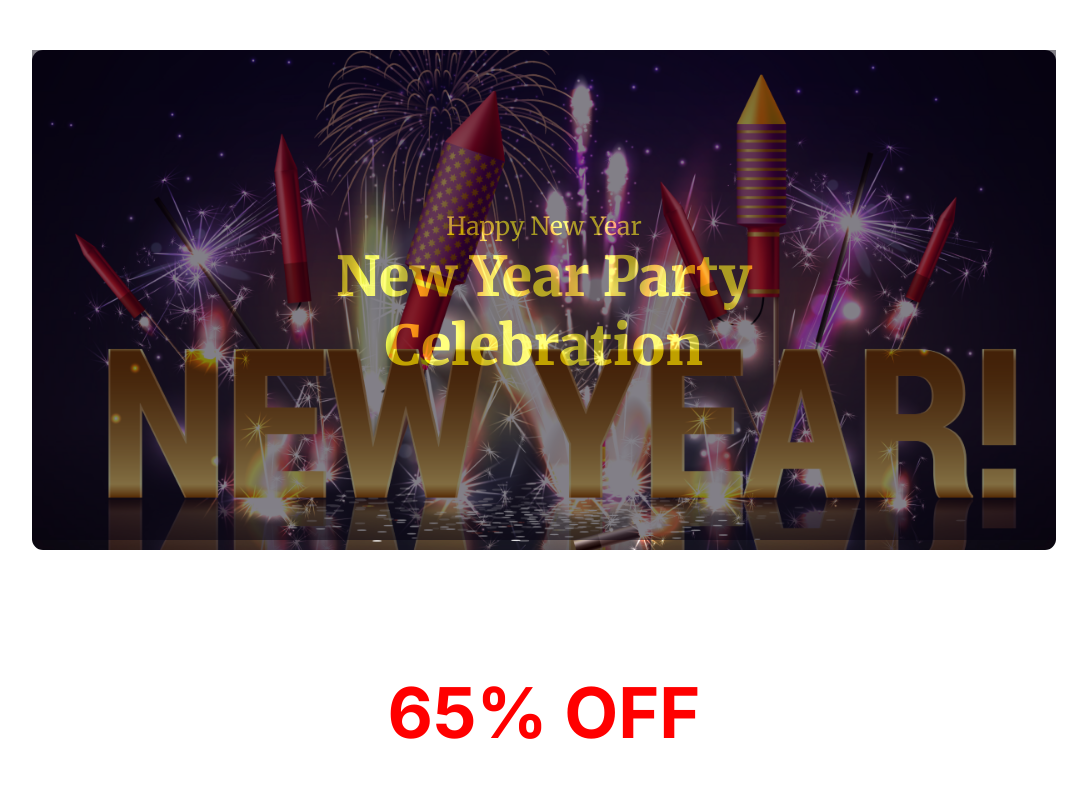
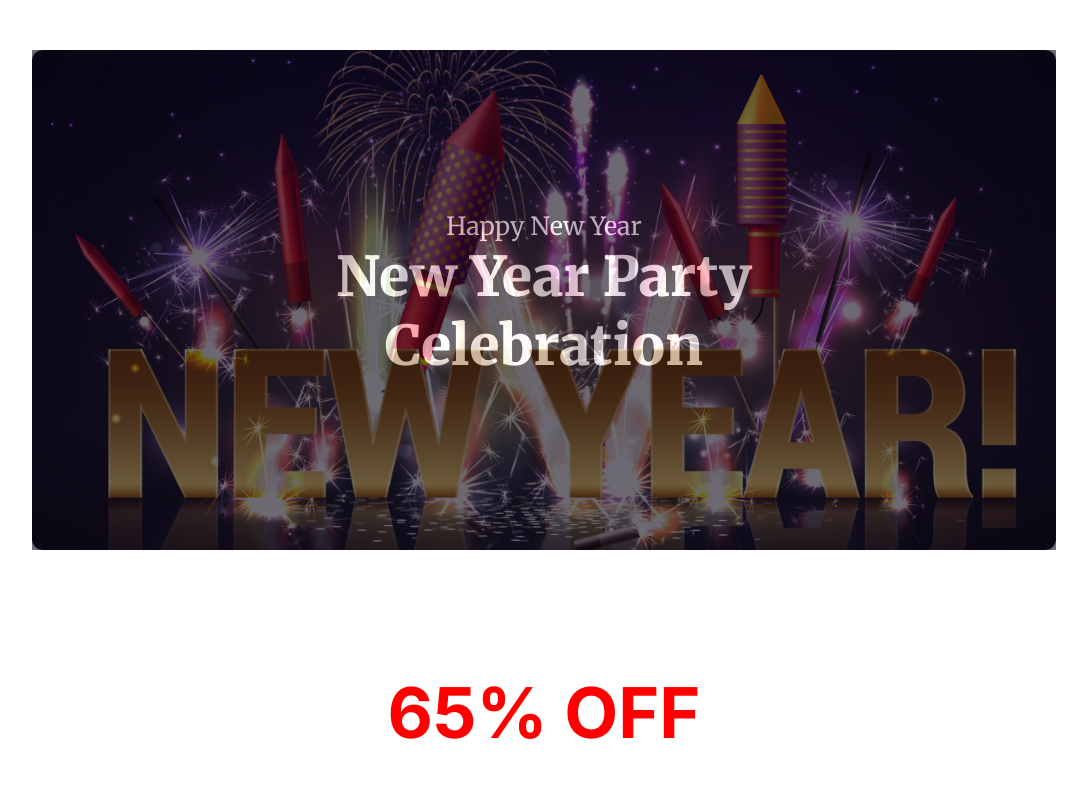
Before and after one commit to devsafi/new-year-celebration, a plain HTML site: page index.html in a window 1280 px wide. Shown: the top 792 px of the page, without its empty margins (96-1183 px from the left). Drawn offline with Linux system fonts and the light colour scheme.

Commit message:
project end

```diff
--- a/styles/style.css
+++ b/styles/style.css
@@ -27,10 +27,10 @@ header .new-year {
 
 .container .container-text {
   padding: 160px 300px;
-  color: yellow;
-  /* color: white; */
-  background-color: #070211;
-  opacity: 0.5;
+  color: white;
+  background-color: #0b0716;
+  opacity: 0.6;
+  height: 180px;
 }
 
 .container .container-text p {
@@ -103,6 +103,7 @@ section .welcome {
   justify-content: space-between;
   align-items: center;
 }
+
 section .welcome .welcome-text h1 {
   color: #fff;
   font-family: Merriweather;
```
